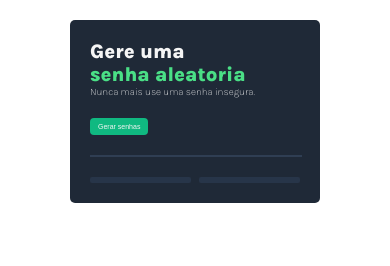
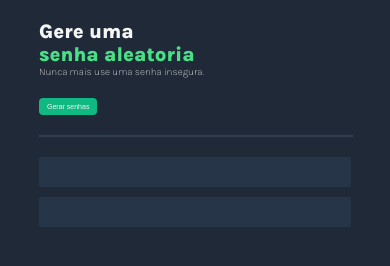
Before and after one commit to Marcelo-Matheus-Almeida/Random-password-generator, a plain HTML site: page index.html in a window 390 px wide. Drawn offline with Linux system fonts and the light colour scheme.

Commit message:
adicionando css responsivo

```diff
--- a/styles.css
+++ b/styles.css
@@ -66,6 +66,25 @@ p{
     padding: 3px;
 }
 
+@media only screen and (max-width: 600px){
+    body{
+        background: #1F2937;
+    }
+    #main{
+        width: 80%;
+        margin: 0 auto;
+    }
+    .containers-btn-password{
+        flex-direction: column;
+    }
+    .password-btn{
+        margin-bottom: 10px;
+        width: 100%;
+        height: 30px;
+        font-size: 13px;
+    }
+}
+
 /* .settings{
     width: 100%;
     font-size: 8px;
```
